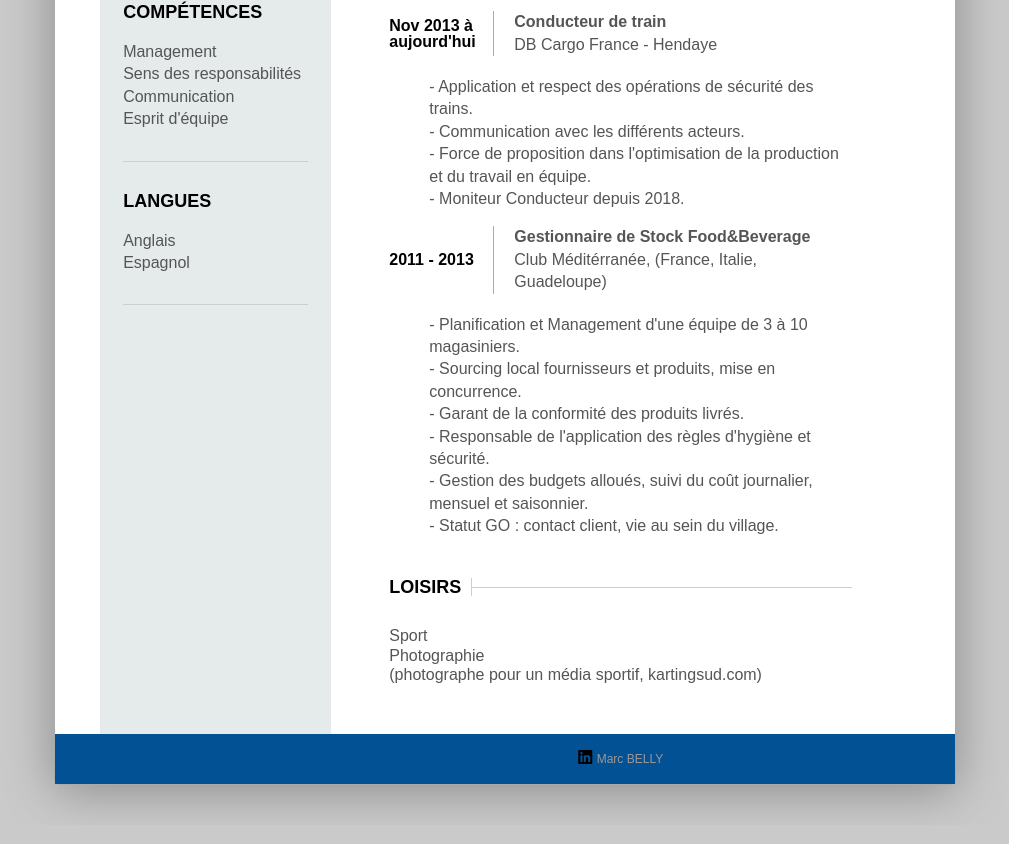
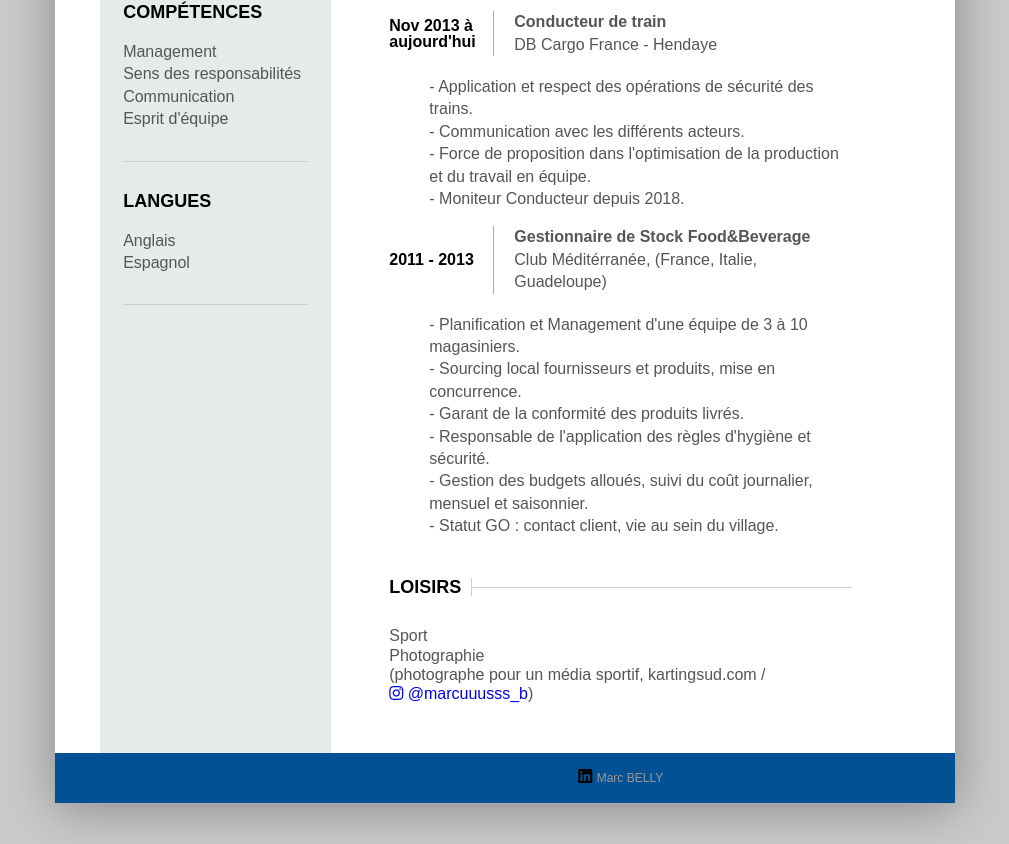
Before and after one commit to MarcBelly/monCV, a plain HTML site: page index.html in a window 1280 px wide. Shown: the part 743-1587 px from the top of the page, without its empty margins (135-1144 px from the left). Drawn offline with Linux system fonts and the light colour scheme.

Commit message:
add instagram

```diff
--- a/index.html
+++ b/index.html
@@ -139,7 +139,14 @@
                     <p class="noBorder">
                         Sport<br>
                         Photographie<br>
-                        (photographe pour un média sportif, kartingsud.com)
+                        (photographe pour un média sportif, kartingsud.com /
+                        <br>
+                            <a href="https://instagram.com/marcuuusss_b"
+                                target="_blank"
+                                aria-label="Instagram"
+                                class="text-darkblue"
+                                style="text-decoration: none;">
+                                <i class="fab fa-instagram"></i> @marcuuusss_b</a>)
                     </p>
                 </article>
 
--- a/style.css
+++ b/style.css
@@ -239,6 +239,8 @@ section article span.skill li {
 }
 
 
+
+
 footer {
     background: #025194;
     height: 50px;
```
